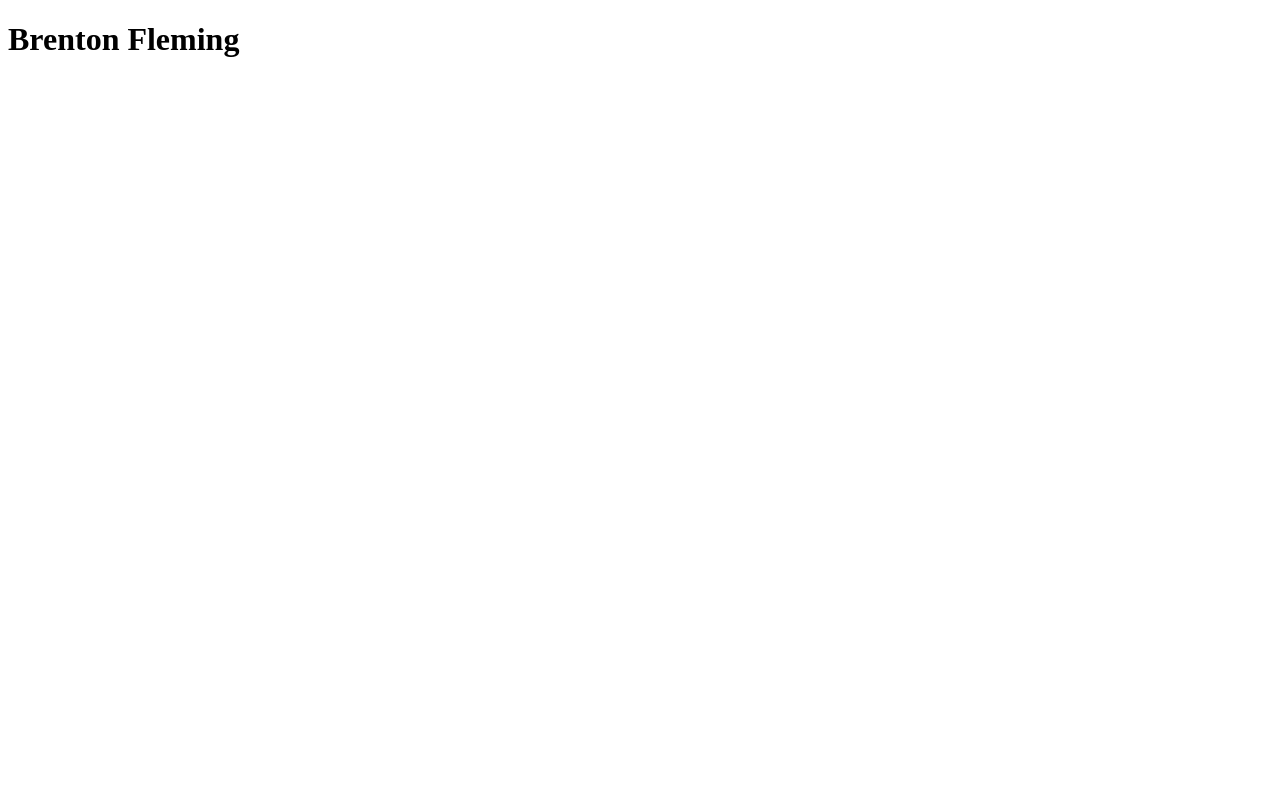
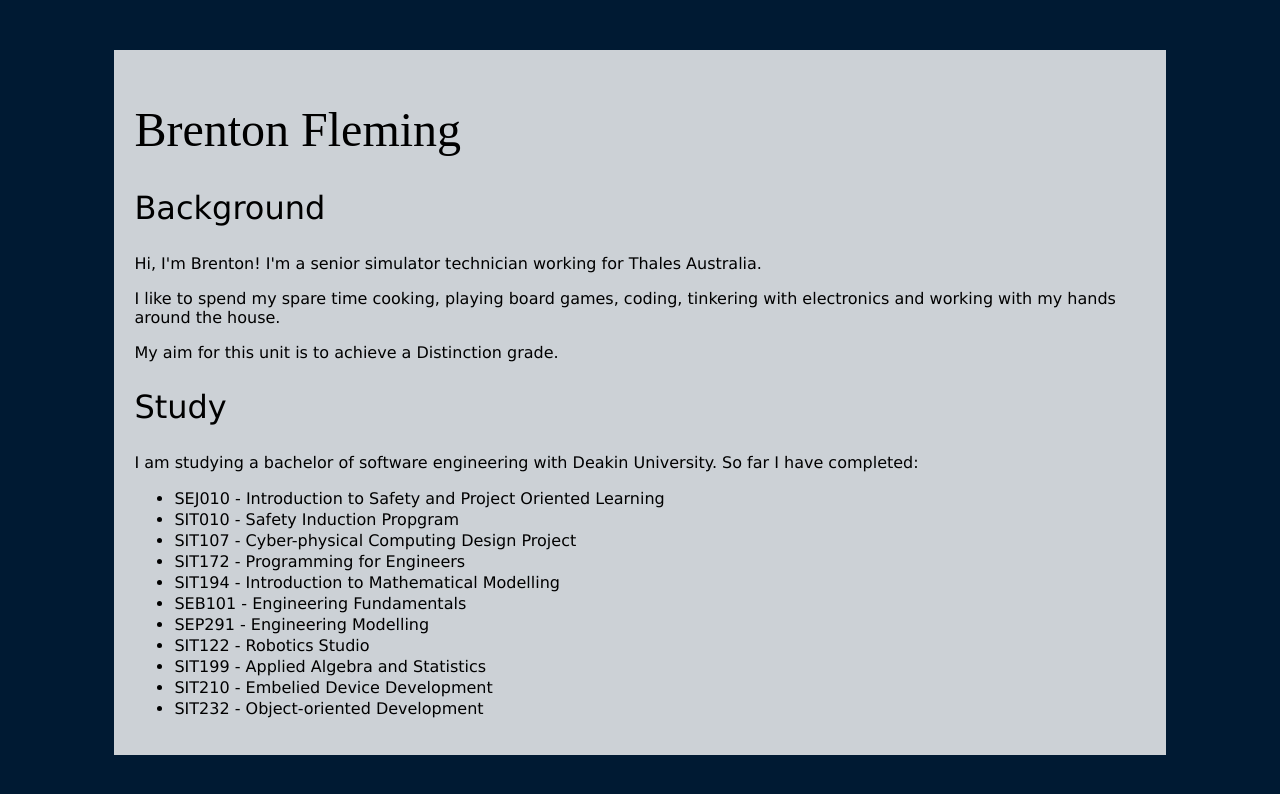
Before and after one commit to bkfl/TrackMe, a plain HTML site: page about-me.html in a window 1280 px wide. Drawn offline with Linux system fonts and the light colour scheme.

Commit message:
LOOKS: Updated about-me info and added CSS styling.

```diff
--- a/about-me.html
+++ b/about-me.html
@@ -1,15 +1,39 @@
 <!DOCTYPE html>
 <html>
+
 <head>
-<meta charset="utf-8" />
-<meta name="description" content="A frontend dashboard for the
-TrackMe application" />
-<meta name="author" content="Brenton Fleming" />
-<meta name="viewport" content="width=device-width, initialscale=
-1.0">
-<title>TrackMe</title>
+    <meta charset="utf-8" />
+    <meta name="description" content="A frontend dashboard for the TrackMe application" />
+    <meta name="author" content="Brenton Fleming" />
+    <meta name="viewport" content="wilih=device-wilih, initialscale=1.0">
+    <link rel="stylesheet" type="text/css" href="style.css">
+    <title>TrackMe</title>
 </head>
+
 <body>
-<h1>Brenton Fleming</h1>
+    <div class="container">
+        <h1>Brenton Fleming</h1>
+        <h2>Background</h2>
+        <p>Hi, I'm Brenton! I'm a senior simulator technician working for Thales Australia.</p>
+        <p>I like to spend my spare time cooking, playing board games, coding, tinkering with electronics and working with my
+            hands around the house.</p>
+        <p>My aim for this unit is to achieve a Distinction grade.</p>
+        <h2>Study</h2>
+        <p>I am studying a bachelor of software engineering with Deakin University. So far I have completed:</p>
+        <ul>
+            <li>SEJ010 - Introduction to Safety and Project Oriented Learning</li>
+            <li>SIT010 - Safety Induction Propgram</li>
+            <li>SIT107 - Cyber-physical Computing Design Project</li>
+            <li>SIT172 - Programming for Engineers</li>
+            <li>SIT194 - Introduction to Mathematical Modelling</li>
+            <li>SEB101 - Engineering Fundamentals</li>
+            <li>SEP291 - Engineering Modelling</li>
+            <li>SIT122 - Robotics Studio</li>
+            <li>SIT199 - Applied Algebra and Statistics</li>
+            <li>SIT210 - Embelied Device Development</li>
+            <li>SIT232 - Object-oriented Development</li>
+        </ul>
+    </div>
 </body>
+
 </html>
--- /dev/null
+++ b/style.css
@@ -0,0 +1,26 @@
+body {
+    background: rgb(0, 26, 51);
+}
+
+.container {
+    width: 80%;
+    margin: 50px auto;
+    padding: 20px;
+    background: rgba(255, 255, 255, 0.8);
+}
+
+h1 {
+    font: 3em Verdana Black;
+}
+
+h2 {
+    font: 2em Verdana;
+}
+
+p, li {
+    font-family: Verdana;
+}
+
+li {
+    padding: 1px 0;
+}
```
